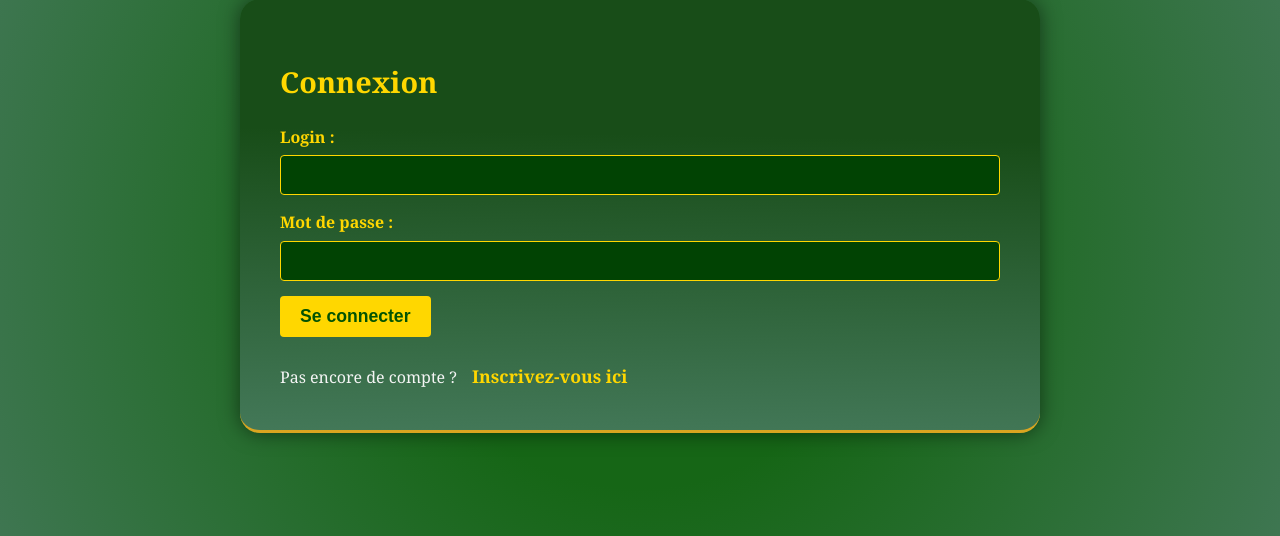
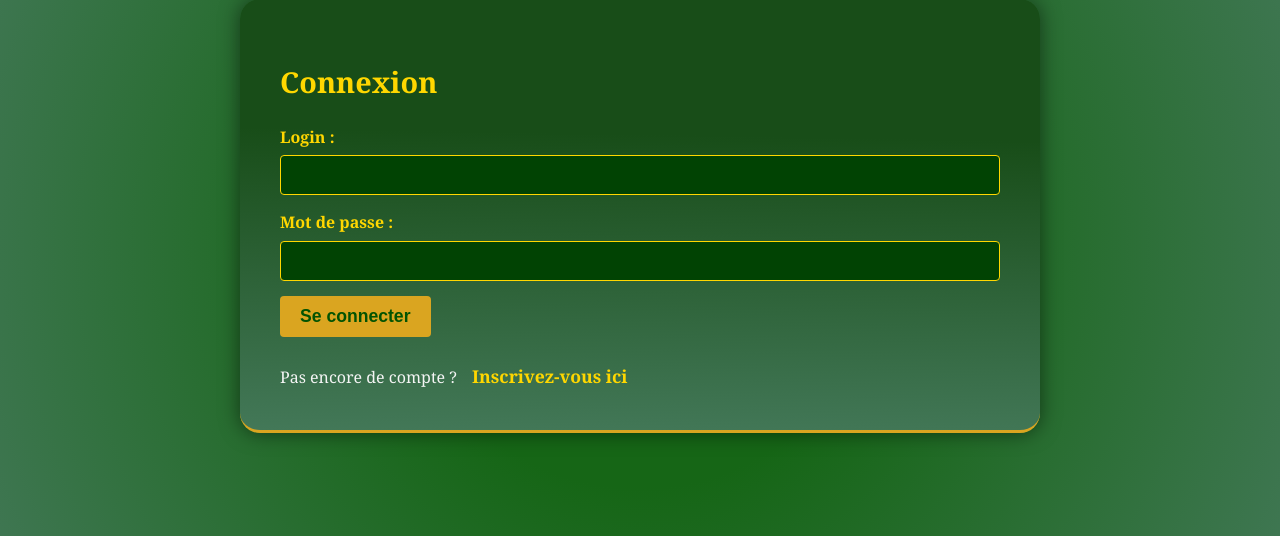
Before and after one commit to emmanuelle-dupasmahe/livre-or, a PHP site: page /connexion.php in a window 1280 px wide, with the pointer over the restyled element. Shown: the part 153-689 px from the top of the page. Run offline with PHP 8.4, Linux system fonts and the light colour scheme.

Commit message:
style.css
les boutons submit ne faisait plus le hover

```diff
--- a/css/style.css
+++ b/css/style.css
@@ -147,7 +147,7 @@ button[type="submit"] {
 }
 
 button[type="submit"]:hover {
-    background-color: var(--color-accent-light);
+    background-color: var(--color-accent);
 }
 .note-profil {
     font-size: 0.8em;
```
